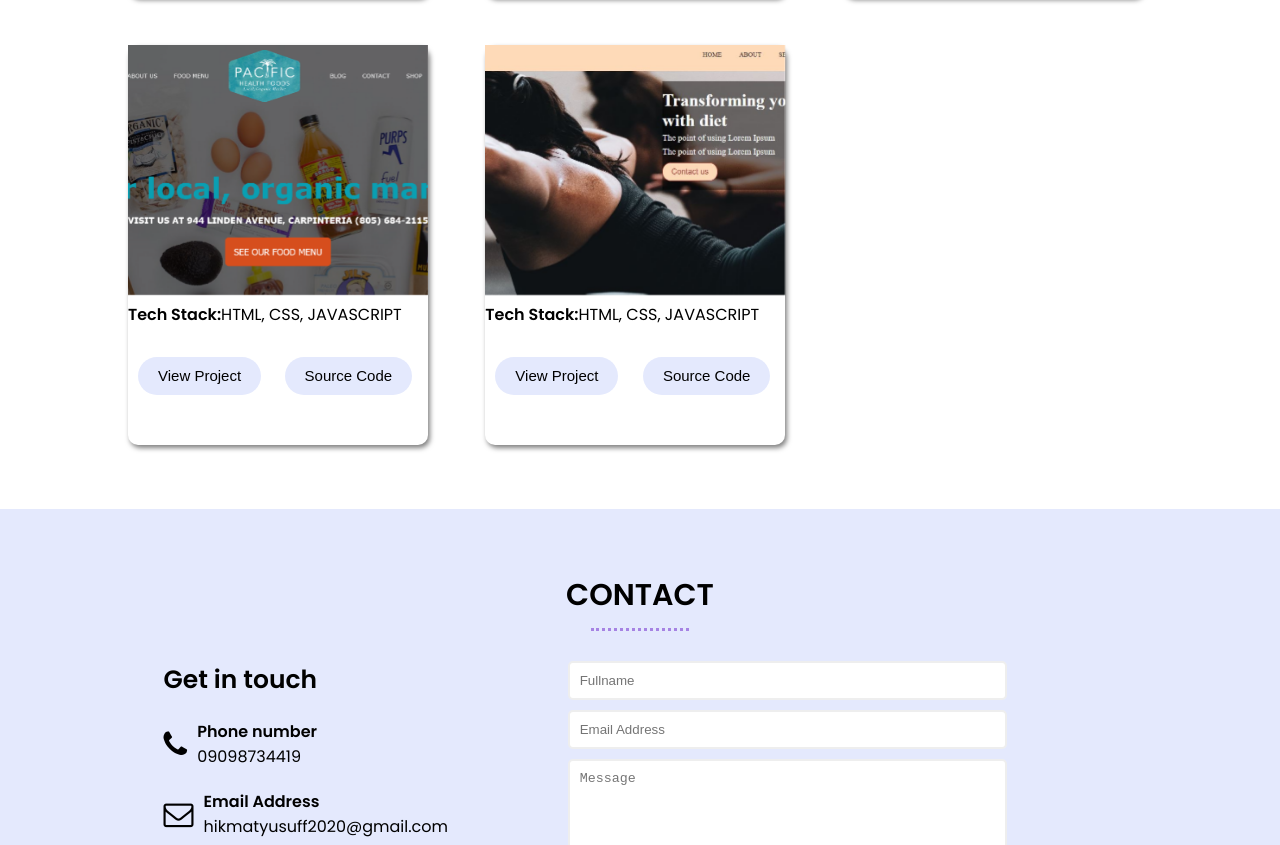
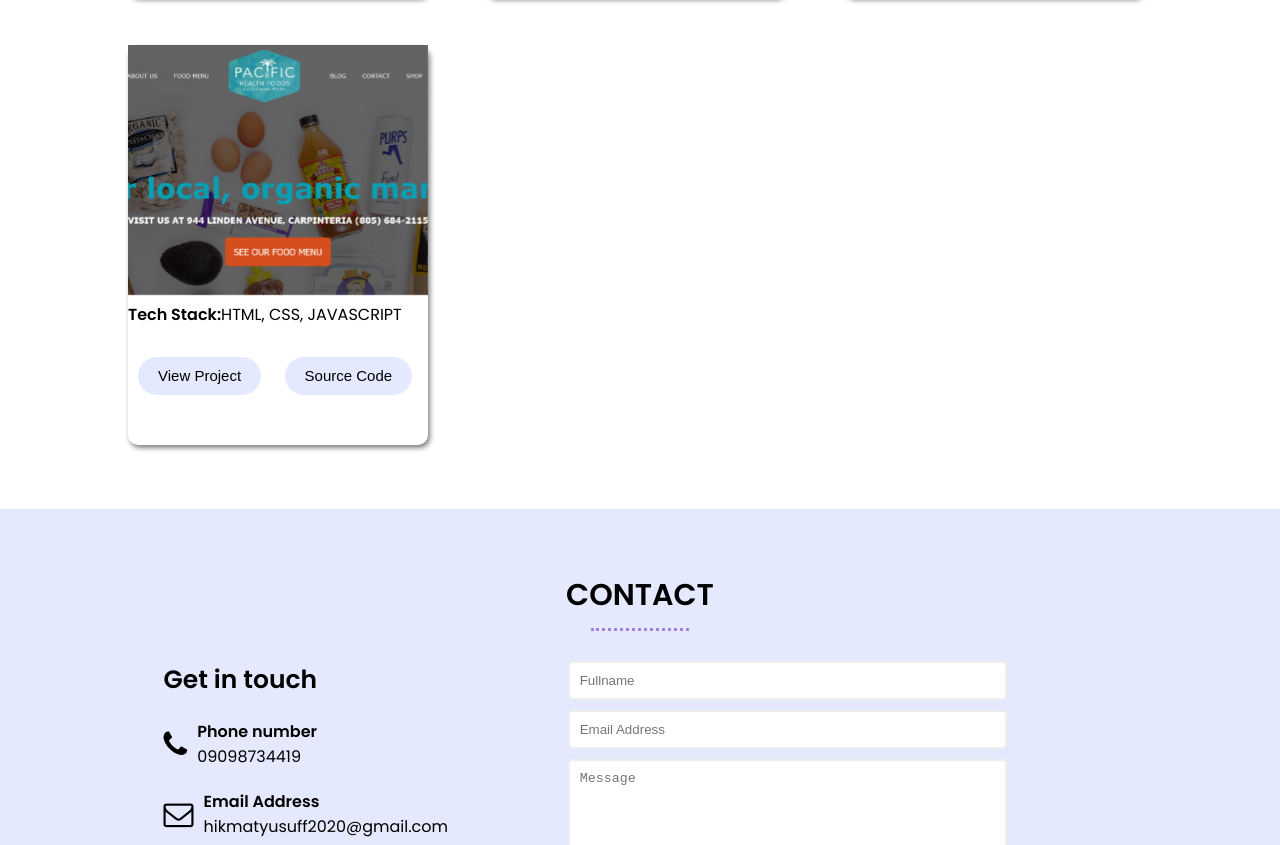
Before and after one commit to yusufhikmat/portfolio, a plain HTML site: page index.html in a window 1280 px wide. Shown: the part 1757-2602 px from the top of the page. Drawn offline with nearby package versions, Linux system fonts and the light colour scheme.

Commit message:
first commit

```diff
--- a/index.html
+++ b/index.html
@@ -162,19 +162,7 @@
                     </div>
 
                 </div>
-                <div class="project-portfolio">
-                    <div class="img-box col-6">
-                        <img src="image/Capture5.JPG" alt="travel-tour" class="project-img">
-                    </div>
-                    <div class="col-6 project-description">
-                        <p><b>Tech Stack:</b>HTML, CSS, JAVASCRIPT</p>
-                        <button class="btn-project"><a href="https://fabulous-chaja-4bcd12.netlify.app">View
-                                Project</a></button>
-                        <button class="btn-project"><a href="https://github.com/yusufhikmat/body-vigor.git">Source
-                                Code</a></button>
-                    </div>
 
-                </div>
             </div>
         </div>
 
```
